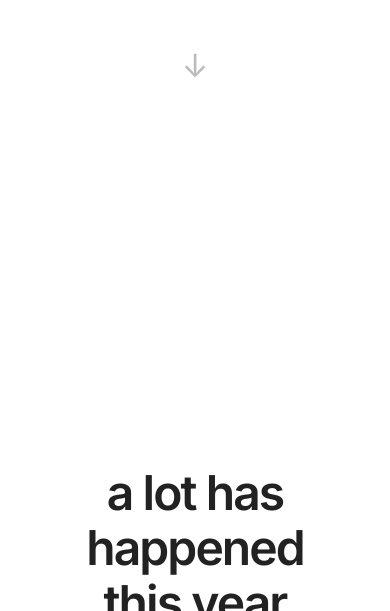
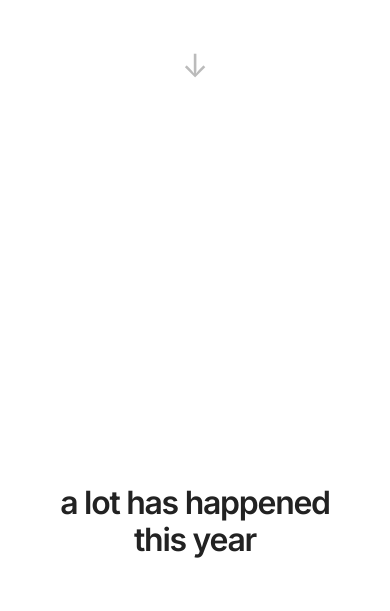
Before and after one commit to waynechoy/baby, a plain HTML site: page index.html in a window 390 px wide. Shown: the part 419-1030 px from the top of the page. Drawn offline with Linux system fonts and the light colour scheme; grey boxes are pictures that could not be loaded.

Commit message:
update on sizing for mobile

```diff
--- a/index.html
+++ b/index.html
@@ -81,6 +81,12 @@ h1{
     letter-spacing:-0.04em;
 
     line-height:1.15;
+
+}
+
+.intro-title{
+
+    font-size:clamp(2rem,5vw,3.5rem);
 
 }
 
@@ -453,12 +459,9 @@ onclick="beginExperience()">
 <section id="intro">
 
 
-<h1>
-
+<h1 class="intro-title">
 a lot has happened<br>
-
 this year
-
 </h1>
 
 
```
